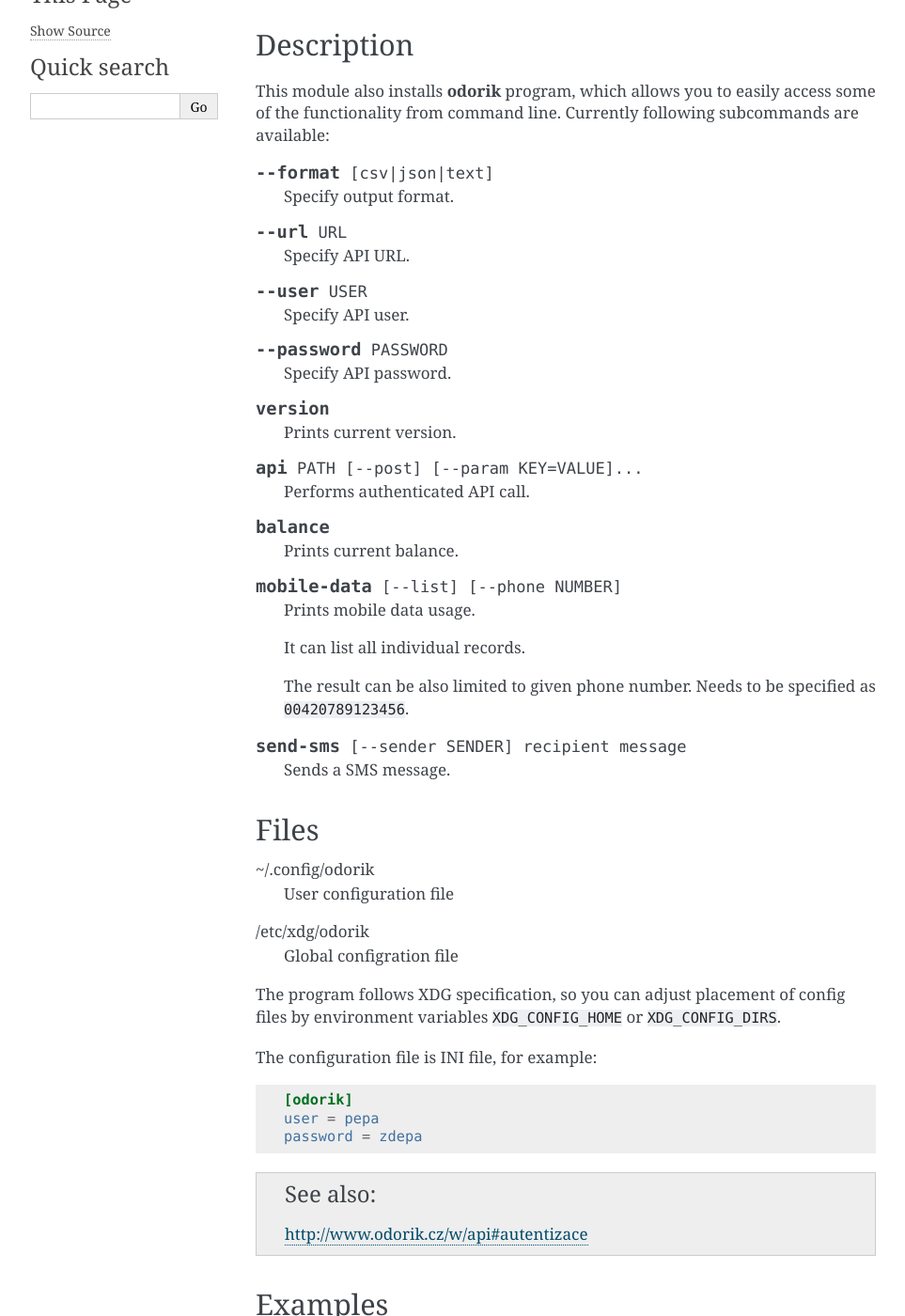
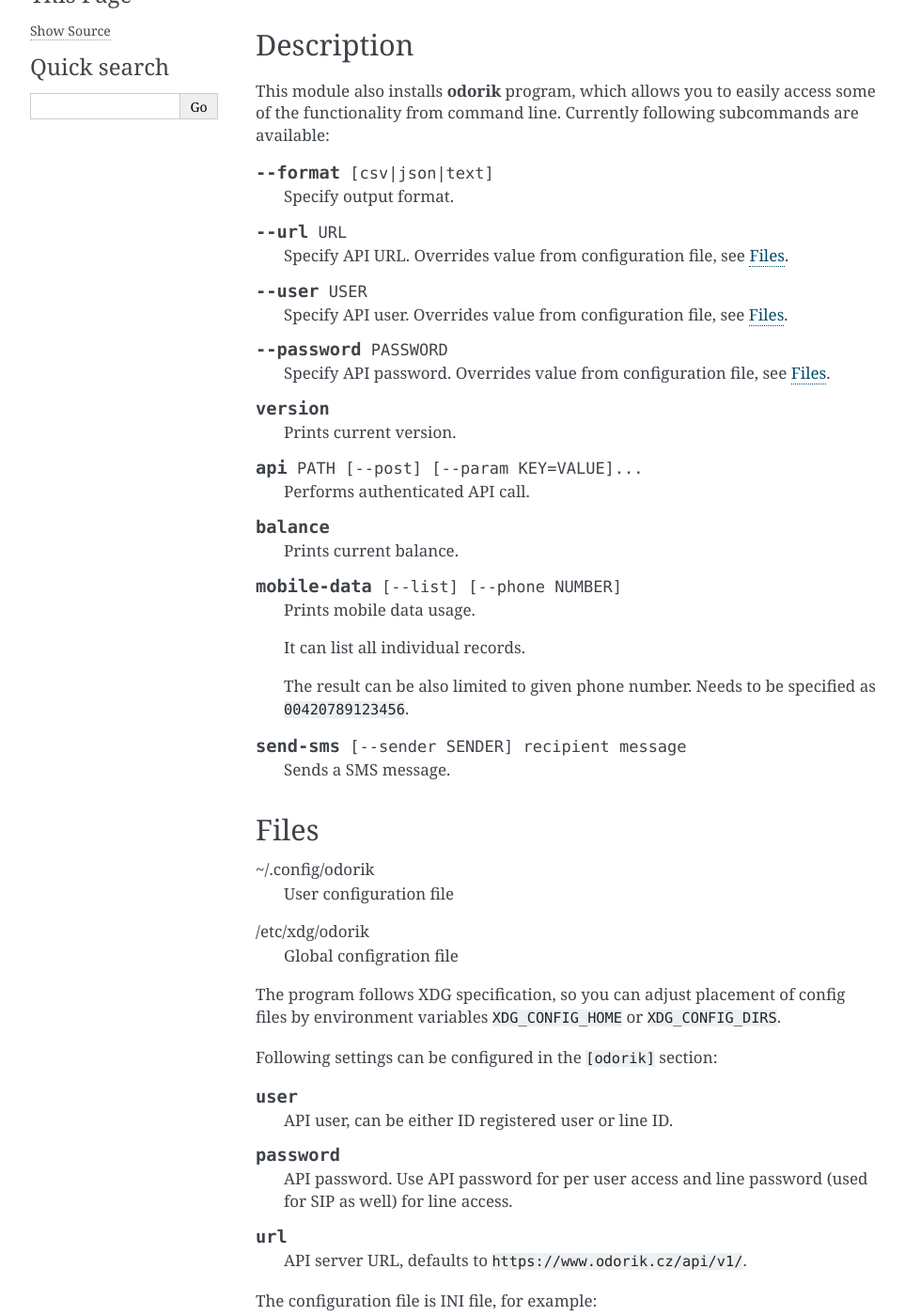
Before and after one commit to nijel/odorik, a Sphinx documentation site: the page built from docs/command.rst, in a window 1280 px wide and 1400 px high, scrolled down 254 px. Shown: the whole window at 94% size, without its empty margins (148-1111 px from the left). Built offline with Sphinx 7.4.7, drawn with Linux system fonts in a browser that asks for light colours.

Commit message:
Document configuration file
Signed-off-by: Michal Čihař <michal@cihar.com>

```diff
--- a/docs/command.rst
+++ b/docs/command.rst
@@ -25,15 +25,15 @@ subcommands are available:
 
 .. option:: --url URL
 
-    Specify API URL.
+    Specify API URL. Overrides value from configuration file, see :ref:`files`.
 
 .. option:: --user USER
 
-    Specify API user.
+    Specify API user. Overrides value from configuration file, see :ref:`files`.
 
 .. option:: --password PASSWORD
 
-    Specify API password.
+    Specify API password. Overrides value from configuration file, see :ref:`files`.
 
 .. option:: version
 
@@ -60,6 +60,8 @@ subcommands are available:
 
     Sends a SMS message.
 
+.. _files:
+
 Files
 +++++
 
@@ -70,6 +72,21 @@ Files
 
 The program follows XDG specification, so you can adjust placement of config files
 by environment variables ``XDG_CONFIG_HOME`` or ``XDG_CONFIG_DIRS``.
+
+Following settings can be configured in the ``[odorik]`` section:
+
+.. describe:: user
+
+    API user, can be either ID registered user or line ID.
+
+.. describe:: password
+
+    API password. Use API password for per user access and line password (used
+    for SIP as well) for line access.
+
+.. describe:: url
+
+    API server URL, defaults to ``https://www.odorik.cz/api/v1/``.
 
 The configuration file is INI file, for example:
 
```
